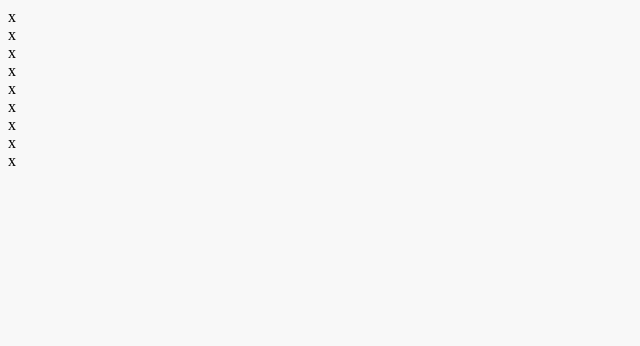
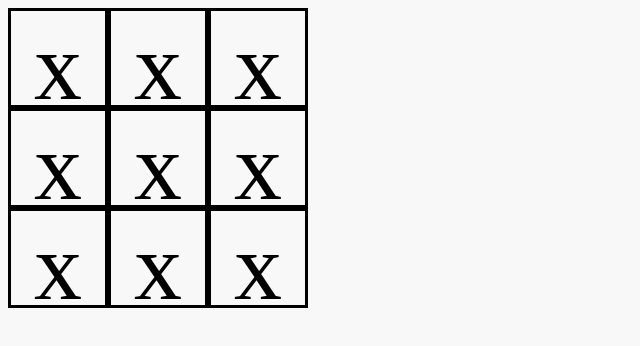
Before and after one commit to TomaszLaboj/tic-tac-toe-react, a React (Vite) app: page / in a window 1280 px wide. Shown: the top 346 px of the page, without its empty margins (0-640 px from the left). Built offline with nearby package versions, Linux system fonts and the light colour scheme.

Commit message:
displaying grid

```diff
--- a/src/components/App.css
+++ b/src/components/App.css
@@ -4,5 +4,13 @@ html {
 
 .board {
     display: grid;
-    border: 1px;
+    grid-template-rows: 100px 100px 100px;
+    grid-template-columns: 100px 100px 100px;
 }
+
+.square {
+    border: black;
+    border-style: solid;
+    font-size: 6rem;
+    text-align: center;
+}
--- a/src/components/SquareComponent.tsx
+++ b/src/components/SquareComponent.tsx
@@ -3,7 +3,7 @@ import { SquareProps } from "./types";
 export function SquareComponent(props: SquareProps): JSX.Element {
     return (
         <>
-            <div className="board">{props.square.symbol}</div>
+            <div className="square">{props.square.symbol}</div>
         </>
     );
 }
--- a/src/components/TicTacToe.tsx
+++ b/src/components/TicTacToe.tsx
@@ -12,9 +12,13 @@ export function TicTacToe(): JSX.Element {
     console.log(boardState);
     return (
         <>
-            {boardState.map((element) => {
-                return <SquareComponent key={element.id} square={element} />;
-            })}
+            <div className="board">
+                {boardState.map((element) => {
+                    return (
+                        <SquareComponent key={element.id} square={element} />
+                    );
+                })}
+            </div>
         </>
     );
 }
```
